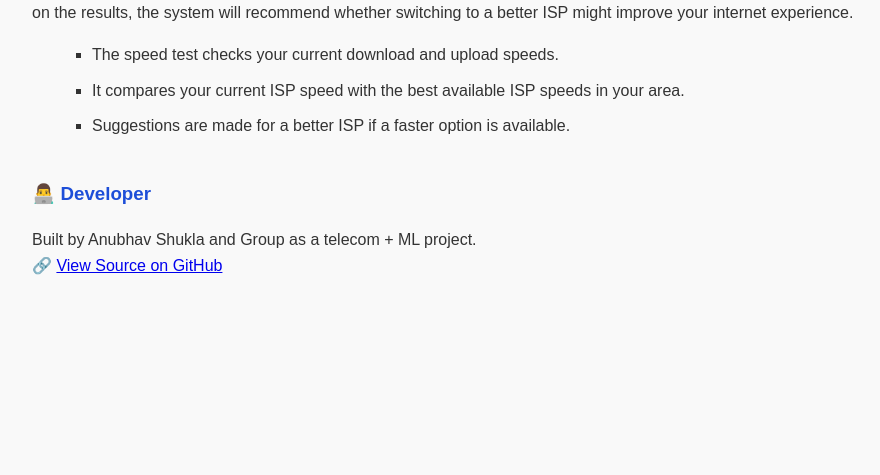
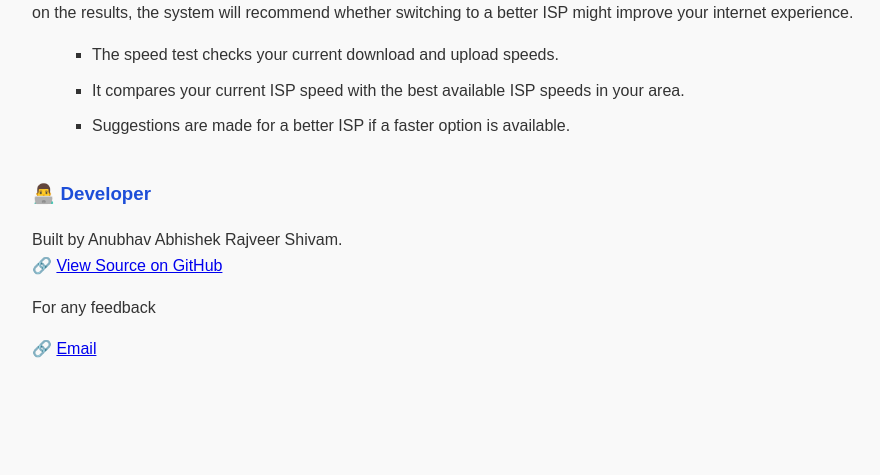
Before and after one commit to Anubhav-shukla1729/plan-recommender-system-6, a Flask app: page /about in a window 1280 px wide. Shown: the part 1429-1904 px from the top of the page, without its empty margins (38-918 px from the left). Before the commit the page ends 1704 px from the top, so only its background shows below. Run offline with Flask 3, Linux system fonts and the light colour scheme; parts of the project's set-up code (start-up, migrations or seed data) failed here and were passed over.

Commit message:
added commit new files

```diff
--- a/templates/about.html
+++ b/templates/about.html
@@ -67,8 +67,10 @@
 
     <h3 class="mt-5">👨‍💻 Developer</h3>
     <p>
-        Built by Anubhav Shukla and Group as a telecom + ML project. <br>
+        Built by Anubhav Abhishek Rajveer Shivam.  <br>
         🔗 <a href="https://github.com/Anubhav-shukla1729/plan_recommendation_prototype_small" target="_blank">View Source on GitHub</a>
+        <br><p> For any feedback</p>
+        🔗 <a href="anubhavshuklaoffi@gmail.com" target="_blank">Email</a>
     </p>
     </br></br></br>
 </div>
```
